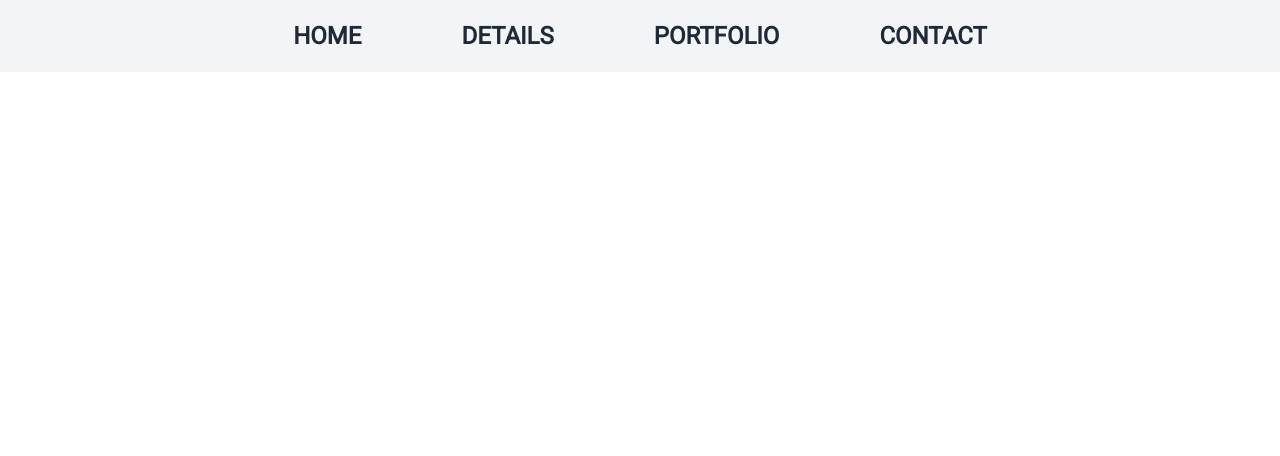
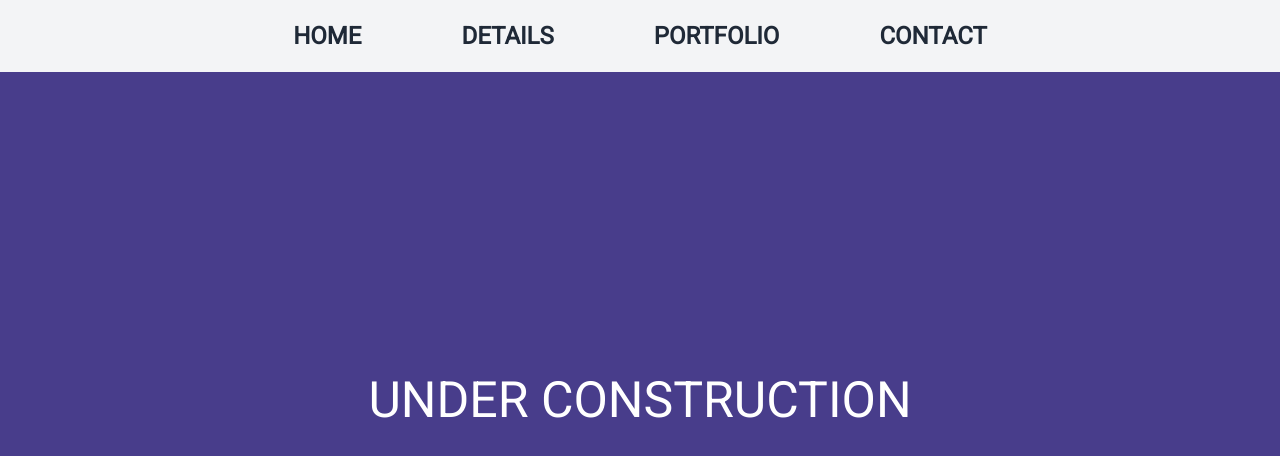
Before and after one commit to SmanSayeed/portfolio, a Next.js app: page / in a window 1280 px wide. Shown: the top 456 px of the page. Built offline with nearby package versions, Linux system fonts and the light colour scheme.

Commit message:
added under construction

```diff
--- a/app/globals.scss
+++ b/app/globals.scss
@@ -30,7 +30,7 @@ body {
 }
 
 .header {
-  @apply flex justify-center items-center px-10 py-5  bg-gray-100 fixed w-full;
+  @apply flex justify-center items-center px-10 py-5  bg-gray-100 fixed w-full overflow-hidden;
 
   @include mobile {
     display: none;
@@ -48,21 +48,19 @@ body {
 
   .navbar {
     @apply flex gap-[100px];
-
   }
   .link {
     @apply uppercase font-bold hover:text-blue-600 text-2xl;
   }
 }
+Under construction .navbar-mobile {
+  @apply bg-blue-200 absolute  flex flex-col w-full h-[100vh];
 
-.navbar-mobile {
-  @apply bg-blue-200 absolute  flex flex-col w-full h-[100vh] ;
-
-  .nav-header{
-    @apply py-5 px-10 flex justify-between
+  .nav-header {
+    @apply py-5 px-10 flex justify-between;
   }
 
-  .navlink-container{
+  .navlink-container {
     @apply flex flex-col w-full items-center gap-10;
   }
 
@@ -70,3 +68,15 @@ body {
     display: none;
   }
 }
+.content {
+  height: 100vh;
+  // margin-top: 100px;
+  padding: 200px;
+  display: flex;
+  justify-content: center;
+  align-items: center;
+  background-color: darkslateblue;
+  font-size: 50px;
+  color: white;
+  text-transform: uppercase;
+}
--- a/app/layout.tsx
+++ b/app/layout.tsx
@@ -22,7 +22,6 @@ export default function RootLayout({
     <html lang="en">
       <body className={inter.className}>
         <Header />
-        Hello there
         {children}
       </body>
     </html>
--- a/app/page.tsx
+++ b/app/page.tsx
@@ -1,3 +1,7 @@
 export default function Home() {
-  return <main>Under construction</main>;
+  return (
+    <main>
+      <div className="content">Under construction</div>
+    </main>
+  );
 }
```
